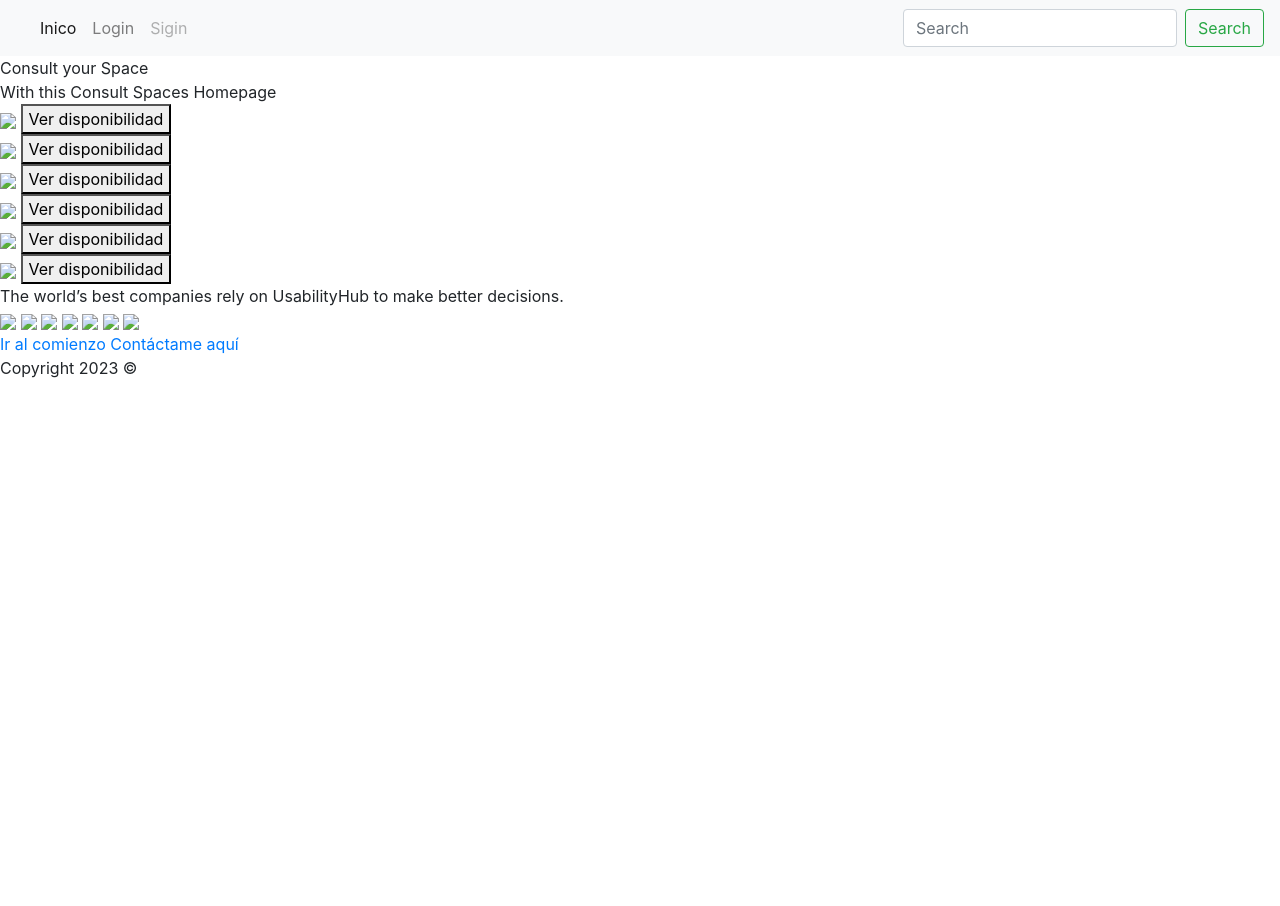
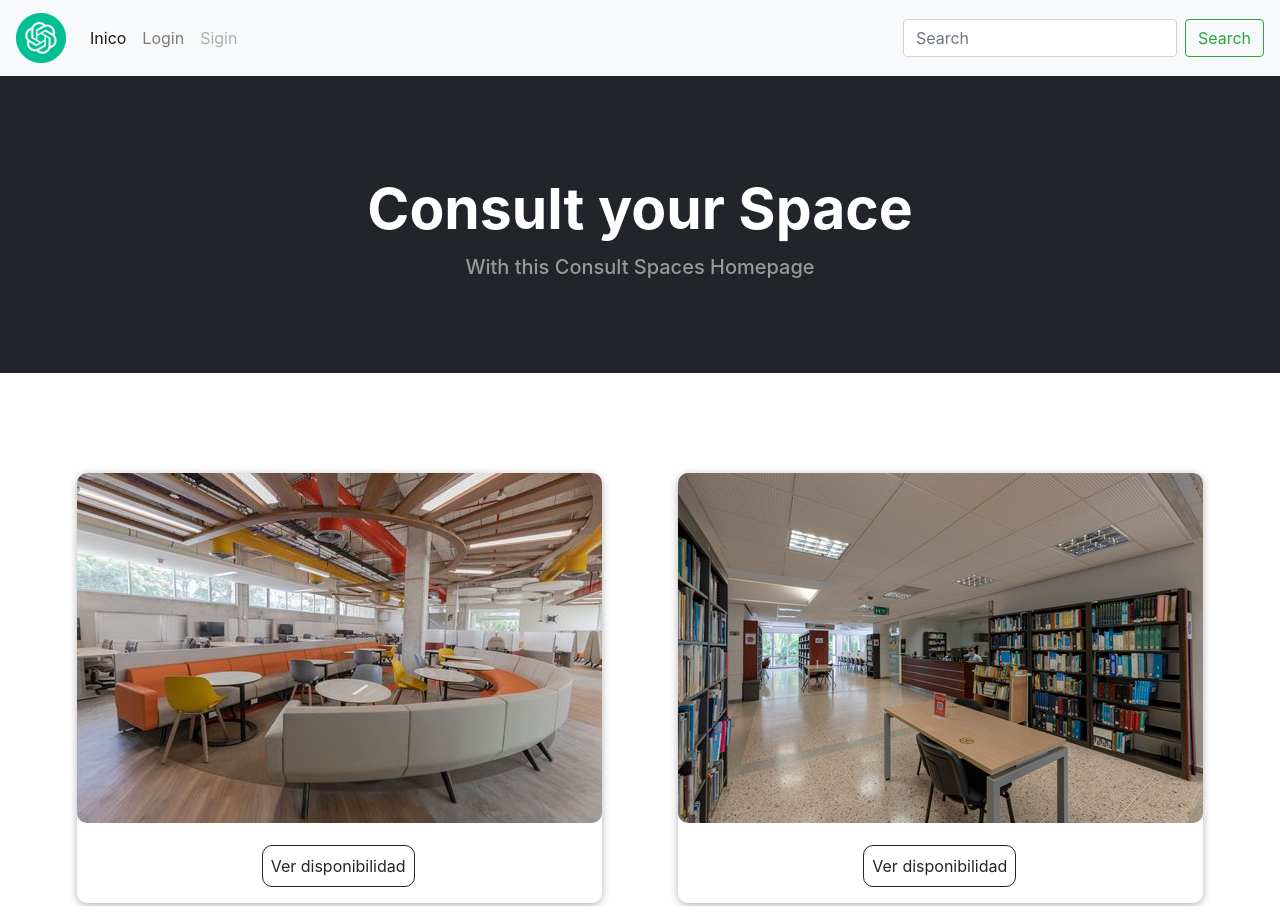
Before and after one commit to wilsone24/Manage-Spaces-Project, a plain HTML site: page index.html in a window 1280 px wide. Shown: the top 906 px of the page. Before the commit the page ends 800 px from the top, so only its background shows below. Drawn offline with nearby package versions, Linux system fonts and the light colour scheme; the site is published under a folder, as on GitHub Pages, so addresses that start at the root find nothing.

Commit message:
Correcion visualizacion pagina

```diff
--- a/index.html
+++ b/index.html
@@ -5,7 +5,7 @@
     <meta http-equiv="X-UA-Compatible" content="IE=edge">
     <meta name="viewport" content="width=device-width, initial-scale=1.0">
     <link rel="icon" href="logo.png">
-    <link rel="stylesheet" href="/css/style.css">
+    <link rel="stylesheet" href="css/style.css">
     <link rel="stylesheet" href="https://cdn.jsdelivr.net/npm/bootstrap@4.0.0/dist/css/bootstrap.min.css" integrity="sha384-Gn5384xqQ1aoWXA+058RXPxPg6fy4IWvTNh0E263XmFcJlSAwiGgFAW/dAiS6JXm" crossorigin="anonymous">
     <title>Consult Page</title>
 </head>
@@ -13,7 +13,7 @@
 
   <!-- NavBar section -->
   <nav class="navbar navbar-expand-lg navbar-light bg-light">
-      <img class="navbar-brand" src="/img/logo.png" alt="">
+      <img class="navbar-brand" src="img/logo.png" alt="">
       <button class="navbar-toggler" type="button" data-toggle="collapse" data-target="#navbarTogglerDemo02" aria-controls="navbarTogglerDemo02" aria-expanded="false" aria-label="Toggle navigation">
         <span class="navbar-toggler-icon"></span>
       </button>
@@ -49,27 +49,27 @@
   <!-- Spaces section -->
   <div class="cont">
       <div class="tarjeta">
-          <img class="coffe" src="/img/casa.jpg">
+          <img class="coffe" src="img/casa.jpg">
           <button class="boton">Ver disponibilidad</button>
       </div>
       <div class="tarjeta">
-          <img class="coffe" src="/img/biblio.jpg">
+          <img class="coffe" src="img/biblio.jpg">
           <button class="boton">Ver disponibilidad</button>
       </div>
       <div class="tarjeta">
-          <img class="coffe" src="/img/casa.jpg">
+          <img class="coffe" src="img/casa.jpg">
           <button class="boton">Ver disponibilidad</button>
       </div>
       <div class="tarjeta">
-          <img class="coffe" src="/img/biblio.jpg">
+          <img class="coffe" src="img/biblio.jpg">
           <button class="boton">Ver disponibilidad</button>
       </div>
       <div class="tarjeta">
-          <img class="coffe" src="/img/casa.jpg">
+          <img class="coffe" src="img/casa.jpg">
           <button class="boton">Ver disponibilidad</button>
       </div>
       <div class="tarjeta">
-          <img class="coffe" src="/img/biblio.jpg">
+          <img class="coffe" src="img/biblio.jpg">
           <button class="boton">Ver disponibilidad</button>
       </div>
   </div>
@@ -79,13 +79,13 @@
   <div class="cont_emp">
     <div class="header_emp">The world’s best companies rely on UsabilityHub to make better decisions.</div>
     <div class="emp_log">
-      <img class="img_logos" src="/img/company 1.png" >
-      <img class="img_logos" src="/img/company 2.png" >
-      <img class="img_logos" src="/img/company 3.png" >
-      <img class="img_logos" src="/img/company 4.png" >
-      <img class="img_logos" src="/img/company 5.png" >
-      <img class="img_logos" src="/img/company 6.png" >
-      <img class="img_logos" src="/img/company 7.png" >
+      <img class="img_logos" src="img/company 1.png" >
+      <img class="img_logos" src="img/company 2.png" >
+      <img class="img_logos" src="img/company 3.png" >
+      <img class="img_logos" src="img/company 4.png" >
+      <img class="img_logos" src="img/company 5.png" >
+      <img class="img_logos" src="img/company 6.png" >
+      <img class="img_logos" src="img/company 7.png" >
     </div>
   </div>
 
```
